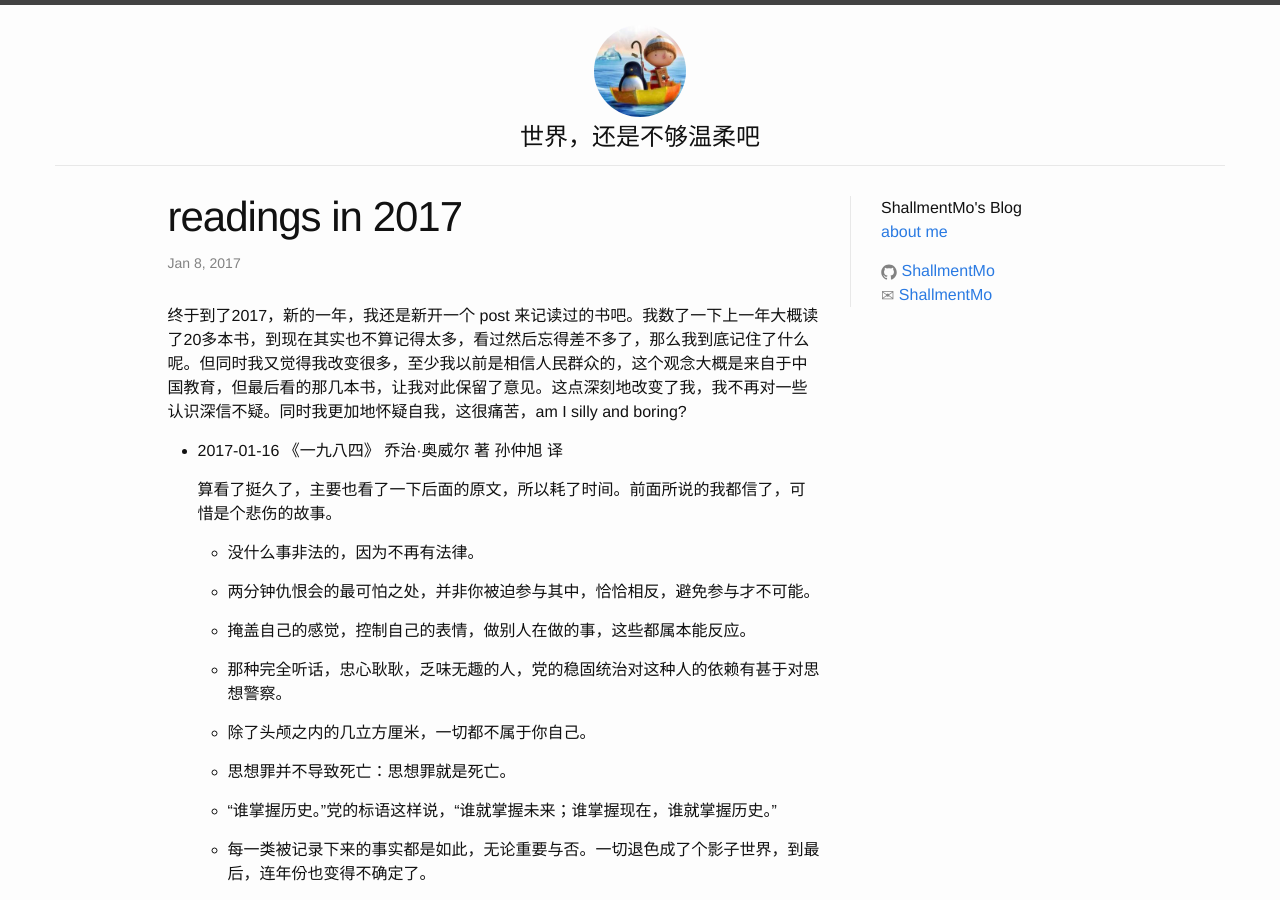
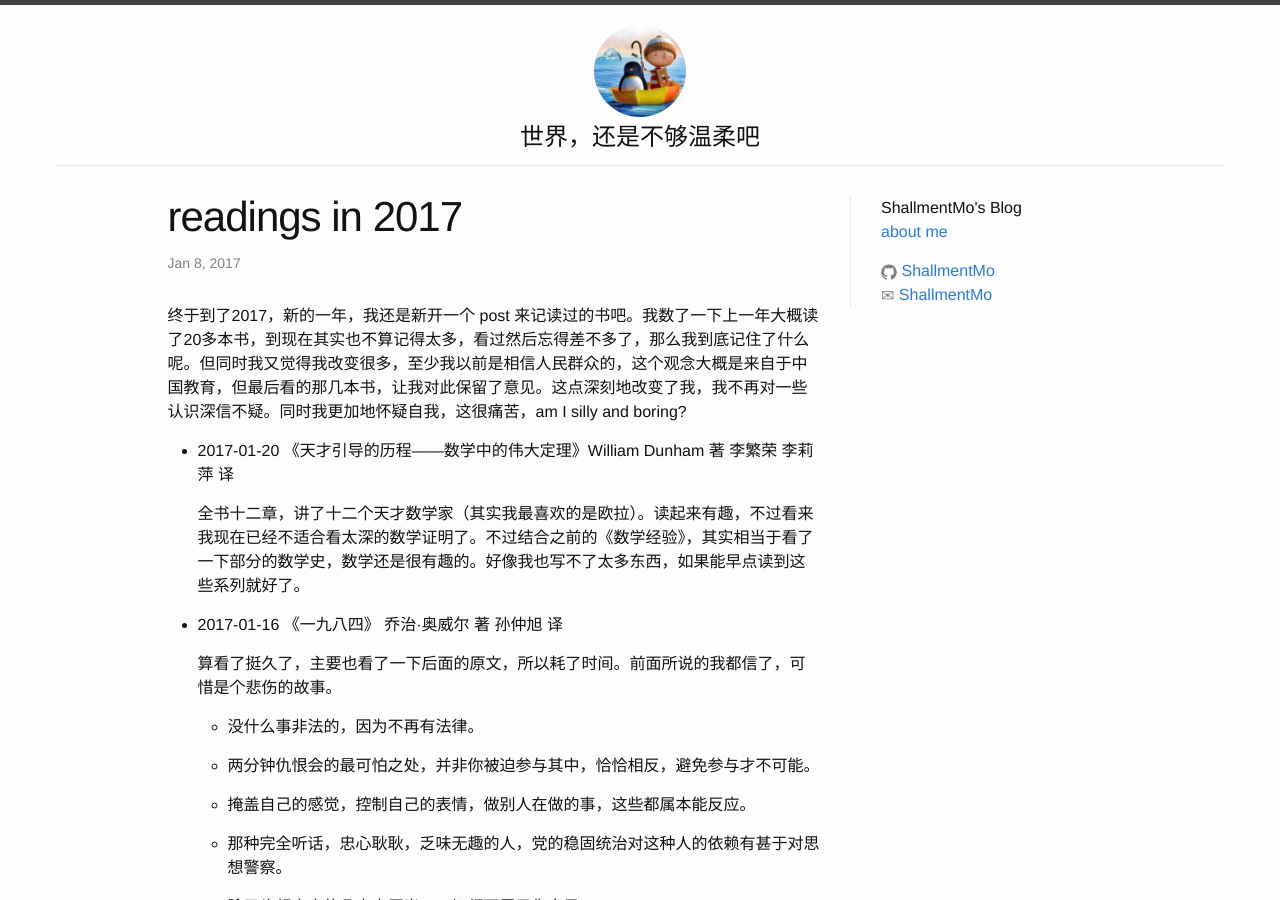
Before and after one commit to ShallmentMo/shallmentmo.github.com, a Jekyll site: the page built from _posts/2017-01-08-readings-in-2017.md, in a window 1280 px wide and 900 px high. Built offline with Jekyll 4.4.1, drawn with Linux system fonts in a browser that asks for light colours.

Commit message:
add 2017-01-20 reading

```diff
--- a/_posts/2017-01-08-readings-in-2017.md
+++ b/_posts/2017-01-08-readings-in-2017.md
@@ -6,6 +6,10 @@ categories: jekyll update
 ---
 
 终于到了2017，新的一年，我还是新开一个 post 来记读过的书吧。我数了一下上一年大概读了20多本书，到现在其实也不算记得太多，看过然后忘得差不多了，那么我到底记住了什么呢。但同时我又觉得我改变很多，至少我以前是相信人民群众的，这个观念大概是来自于中国教育，但最后看的那几本书，让我对此保留了意见。这点深刻地改变了我，我不再对一些认识深信不疑。同时我更加地怀疑自我，这很痛苦，am I silly and boring?
+
+* 2017-01-20 《天才引导的历程——数学中的伟大定理》William Dunham 著 李繁荣 李莉萍 译
+
+  全书十二章，讲了十二个天才数学家（其实我最喜欢的是欧拉）。读起来有趣，不过看来我现在已经不适合看太深的数学证明了。不过结合之前的《数学经验》，其实相当于看了一下部分的数学史，数学还是很有趣的。好像我也写不了太多东西，如果能早点读到这些系列就好了。
 
 * 2017-01-16 《一九八四》 乔治·奥威尔 著 孙仲旭 译
 
```
